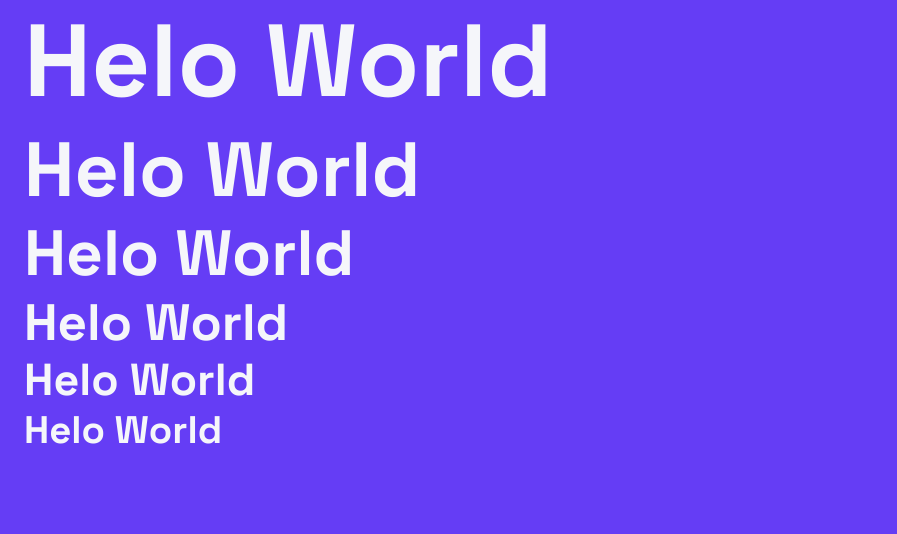
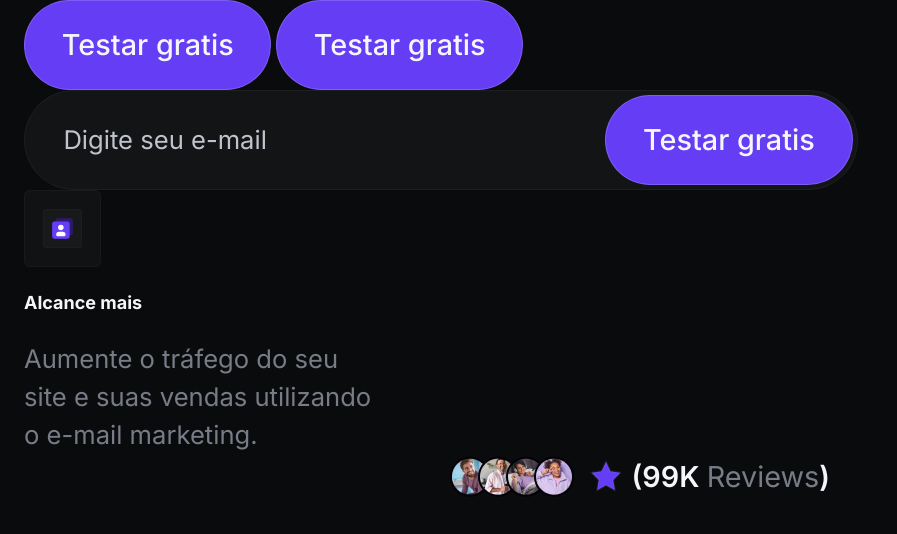
Before and after one commit to brunodutraho/CloudBoost, a plain HTML site: page index.html in a window 1280 px wide. Shown: the whole page, without its empty margins (0-897 px from the left). Drawn offline with Linux system fonts and the light colour scheme.

Commit message:
Criei os componentes

```diff
--- a/index.html
+++ b/index.html
@@ -5,7 +5,7 @@
     <link rel="preconnect" href="https://fonts.googleapis.com">
     <link rel="preconnect" href="https://fonts.gstatic.com" crossorigin>
     <link
-        href="https://fonts.googleapis.com/css2?family=Inter:wght@400;600;700&family=Space+Grotesk:wght@600;700&display=swap"
+        href="https://fonts.googleapis.com/css2?family=Inter:wght@400;500;600;700&family=Space+Grotesk:wght@600;700&display=swap"
         rel="stylesheet">
 
     <meta charset="UTF-8">
@@ -17,12 +17,32 @@
 
 <body>
     <div class="container">
-        <h1>Helo World</h1>
-        <h2>Helo World</h2>
-        <h3>Helo World</h3>
-        <h4>Helo World</h4>
-        <h5>Helo World</h5>
-        <h6>Helo World</h6>
+        <a href="#" class="btn-primary">Testar gratis</a>
+        <button class="btn-primary">Testar gratis</button>
+
+        <form action="" class="form-email">
+            <input type="email" placeholder="Digite seu e-mail">
+            <button type="submit" class="btn-primary">Testar gratis</button>
+        </form>
+
+        <div class="resource-card">
+            <div class="icon">
+                <img src="img/icon-alcance-mais.svg" alt="Icon alcnace mais">
+            </div>
+            <div class="course-content">
+                <h6>Alcance mais</h6>
+                <p>Aumente o tráfego do seu site e suas vendas utilizando o e-mail marketing.</p>
+            </div>
+
+        </div>
+
+        <div class="review">
+            <img src="img/review.png" alt="">
+            <div>
+                <img src="img/icon-star.svg" alt="">
+                <span>(99K <strong>Reviews</strong>)</span>
+            </div>
+        </div>
     </div>
 </body>
 
--- /dev/null
+++ b/scss/_components.scss
@@ -0,0 +1,112 @@
+.btn-primary {
+    border-radius: 10.0rem;
+    border: 1px solid rgba(255, 255, 255, 0.16);
+    background: $purple-10;
+    display: inline-block;
+    padding: 1.4rem 2.3rem;
+    color: $gray-100;
+    font-size: 1.8rem;
+    font-weight: 500;
+    line-height: 150%;
+    transition: background-color .3s ease;
+
+    &:hover {
+        background-color: $purple-20;
+    }
+}
+
+.form-email {
+    border-radius: 100px;
+    border: 1px solid rgba(255, 255, 255, 0.04);
+    background: rgba(255, 255, 255, 0.04);
+    padding: 4px 4px 4px 2.4rem;
+    display: flex;
+    align-items: center;
+    width: 100%;
+    max-width: 52.1rem;
+    gap: 1.8rem;
+
+    input {
+        all: unset;
+        flex: 1;
+        color: $gray-100;
+        font-family: Inter;
+        font-size: 1.6rem;
+        line-height: 150%;
+
+        &::placeholder {
+            color: $gray-300;
+        }
+    }
+}
+
+.resource-card {
+    width: 100%;
+    max-width: 22.5rem;
+    max-height: 17.4rem;
+
+    .icon {
+        display: flex;
+        width: 4.8rem;
+        height: 4.8rem;
+        padding: 1.1rem;
+        justify-content: center;
+        align-items: center;
+        border-radius: 0.4rem;
+        border: 1px solid rgba(255, 255, 255, 0.03);
+        background: rgba(255, 255, 255, 0.03);
+        margin-bottom: 1.6rem;
+    }
+
+    .course-content {
+        h6 {
+            color: $gray-100;
+            font-family: Inter;
+            font-size: 18px;
+            font-style: normal;
+            line-height: 120%;
+            margin-bottom: 1.6rem;
+        }
+
+        p {
+            color: $gray-600;
+            font-size: 1.6rem;
+            line-height: 150%;
+        }
+    }
+
+
+}
+
+.review {
+    display: flex;
+    align-items: center;
+    justify-content: center;
+    gap: 0.8rem;
+
+    &>div {
+        display: flex;
+        align-items: center;
+        gap: 0.4rem;
+
+        img {
+            width: 2.4rem;
+            height: 2.4rem;
+            flex-shrink: 0;
+        }
+
+        span {
+            color: $gray-100;
+            font-size: 1.8rem;
+            font-weight: 600;
+            line-height: 150%;
+
+            strong {
+                color: $gray-600;
+                font-weight: 400;
+            }
+        }
+
+
+    }
+}
--- a/scss/_reset.scss
+++ b/scss/_reset.scss
@@ -9,7 +9,7 @@
 }
 
 html {
-    background-color: $purple-10;
+    background-color: $gray-900;
 }
 
 img {
@@ -26,6 +26,10 @@ ul {
     list-style: none;
 }
 
+a {
+    text-decoration: none;
+}
+
 html {
     font-size: 62,5%;
 }
--- a/scss/main.scss
+++ b/scss/main.scss
@@ -2,4 +2,5 @@
 @import 'reset';
 @import 'grid';
 @import 'typograph';
+@import 'components';
 @import 'home';
```
Also changed, not shown: css/main.min.css, img/review.png (renamed from img/Frame 28.png).
